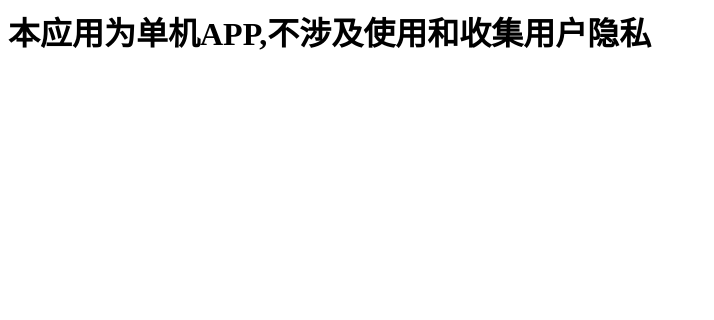
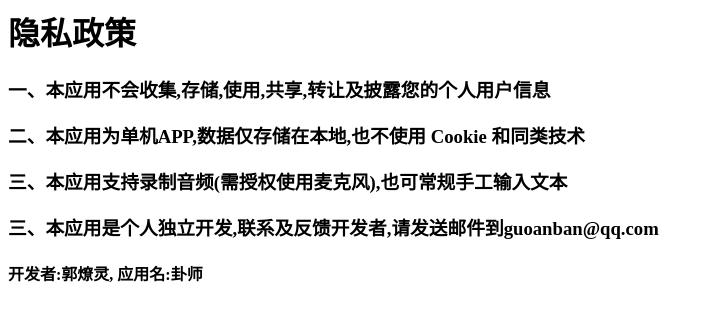
Before and after one commit to anbanguo/anbanguo.github.io, a plain HTML site: page index.html in a window 1280 px wide. Shown: the whole page, without its empty margins (0-714 px from the left). Drawn offline with Linux system fonts and the light colour scheme.

Commit message:
Update index.html

```diff
--- a/index.html
+++ b/index.html
@@ -1 +1,6 @@
-<h1> 本应用为单机APP,不涉及使用和收集用户隐私 </h1>
+<h1> 隐私政策 </h1>
+<h3>一、本应用不会收集,存储,使用,共享,转让及披露您的个人用户信息</h3>
+<h3>二、本应用为单机APP,数据仅存储在本地,也不使用 Cookie 和同类技术</h3>
+<h3>三、本应用支持录制音频(需授权使用麦克风),也可常规手工输入文本</h3>
+<h3>三、本应用是个人独立开发,联系及反馈开发者,请发送邮件到guoanban@qq.com</h3>
+<h4>开发者:郭燎灵,    应用名:卦师</h4>
```
